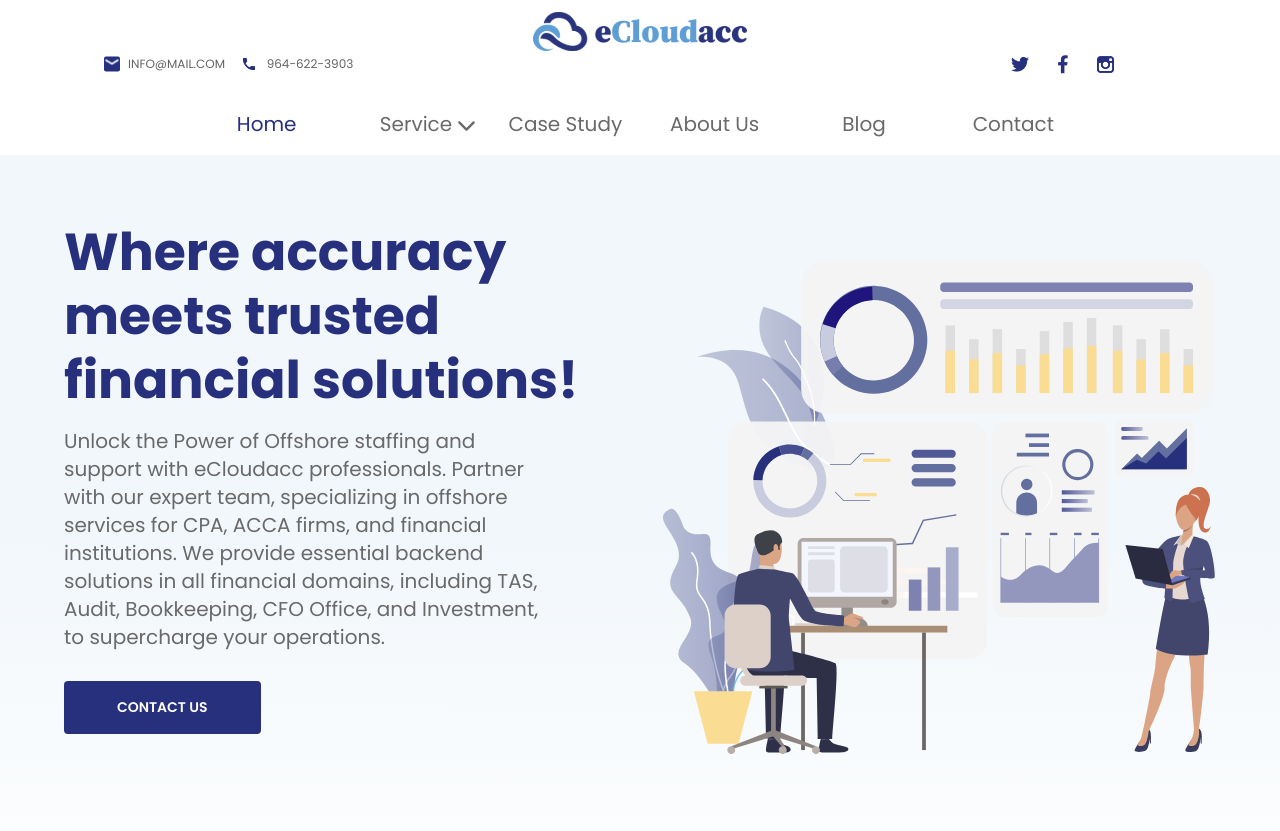
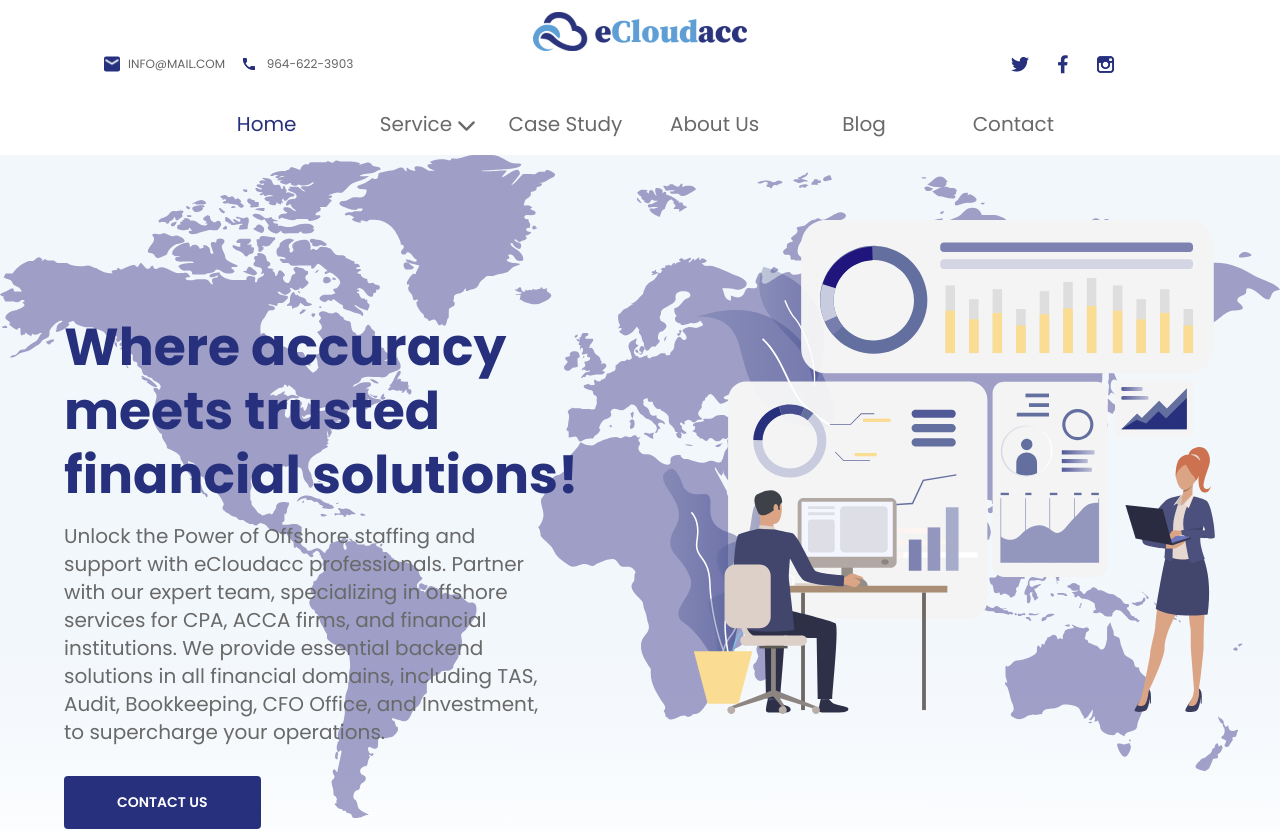
Before and after one commit to Ahsan2519/eCloudss, a React (Create React App) app: page / in a window 1280 px wide. Shown: the top 831 px of the page. Built offline with nearby package versions, Linux system fonts and the light colour scheme.

Commit message:
Feat: Hero section added desktop version

```diff
--- a/src/Components/UI/ContentImage.jsx
+++ b/src/Components/UI/ContentImage.jsx
@@ -16,13 +16,13 @@ const ContentImage = ({
     <section
       className={`${
         isHero
-          ? "relative hero-image-one py-[40px] md:pt-[65px] md:pb-[175px]"
+          ? "relative hero-image-one py-[40px] md:pt-[50px] tab:pt-[65px] md:pb-[100px] md:overflow-hidden"
           : children ? 'bg-[#2929670D] py-[85px]' : `bg-cover bg-no-repeat opacity-[55%] ${isDesktops ? 'background desktop-bg' : 'background'} ${
               title === "Know More" ? "py-8" : "pt-[32px] md:pb-0"
             }`
       } `}
     >
-      {/* {isDesktops && isHero &&  (
+      {isDesktops && isHero &&  (
         <>
           <figure className="absolute top-0 hero-image-one">
             <img src="Images/Bg.svg" alt="Hero Image" />
@@ -31,10 +31,10 @@ const ContentImage = ({
             <img src="Images/BgTwo.svg" alt="Hero Image" />
           </figure>
         </>
-      )} */}
+      )}
 
-      <div className={`wrapper md:flex md:justify-between ${isDesktops && isHero ? 'flex justify-between items-center' : `${children ? 'md:items-start' : 'md:items-center'}`}`}>
-        <div className={`${isDesktops && isHero ? 'basis-[46%]': `${children ? 'basis-[55%]' : `basis-[50%] ${title === 'Know More' ? 'mt-[25px]' : ''}`}`}`}>
+      <div className={`wrapper lg:flex md:justify-between ${isDesktops && isHero ? 'flex flex-col tab:flex-row justify-between items-center md:relative md:z-50 md:items-stretch' : `${children ? 'md:items-start' : 'md:items-center'}`}`}>
+        <div className={`${isDesktops && isHero ? 'basis-[46%] tab:mt-[95px]': `${children ? 'basis-[55%]' : `basis-[50%] ${title === 'Know More' ? 'mt-[25px]' : ''}`}`}`}>
           <h2
             className={`${
               isHero || children
@@ -61,7 +61,7 @@ const ContentImage = ({
             title={title}
             className={` ${
               isHero
-                ? "bg-[#27307D] text-white text-center py-[18px] px-[10%] font-[600] text-[14px] leading-[17px] mt-[30px] inline-block rounded-[4px] uppercase mb-[60px]"
+                ? "bg-[#27307D] text-white text-center py-[18px] px-[10%] font-[600] text-[14px] leading-[17px] mt-[30px] inline-block rounded-[4px] uppercase mb-[60px] md:mb-0"
                 : children ? 'font-[600] text-[14px] leading-[17px] text-center text-[#27307D] border-[1px] rounded-[4px] border-[#27307D] py-4 px-[5%] inline-block mt-5 mb-11 md:text-[16px] md:leading-[19px] md:py-3 md:px-[3%] lg:hover:text-white lg:hover:bg-[#27307D] transition-all ease-in-out duration-[.5s]' : `font-[600] text-[14px] leading-[17px] text-center w-[65%] mobile:w-[50%] mx-auto block rounded-[4px] border-2 border-[#F6C648] py-[18px] mobile:py-[22px] mt-6 mb-[95px]  ${
                     title === "Know More"
                       ? "text-[#F6C648] bg-transparent md:py-[6px] md:w-[21%] md:mx-0 lg:hover:text-[#27307D] lg:hover:bg-[#F6C648] transition-all ease-in-out duration-[.5s] md:mb-0"
@@ -72,7 +72,7 @@ const ContentImage = ({
             {title}
           </Link>
         </div>
-        <figure className={`${isDesktops && isHero ? 'basis-[48%]': `${children ? 'basis-[40%]' : 'basis-[40%]'}`}`}>
+        <figure className={`${isDesktops && isHero ? 'basis-[48%] md:mt-20 tab:mt-0': `${children ? 'basis-[40%]' : 'basis-[40%]'}`}`}>
           <img src={imagePath} alt={altMsg} className="w-full" />
         </figure>
       </div>
--- a/tailwind.config.js
+++ b/tailwind.config.js
@@ -10,6 +10,7 @@ module.exports = {
         'sm': '640px',
         'md': '768px',
         'lg': '995px',
+        'tab' : '1025px',
         'xl': '1280px',
         '2xl': '1536px',
       },
```
